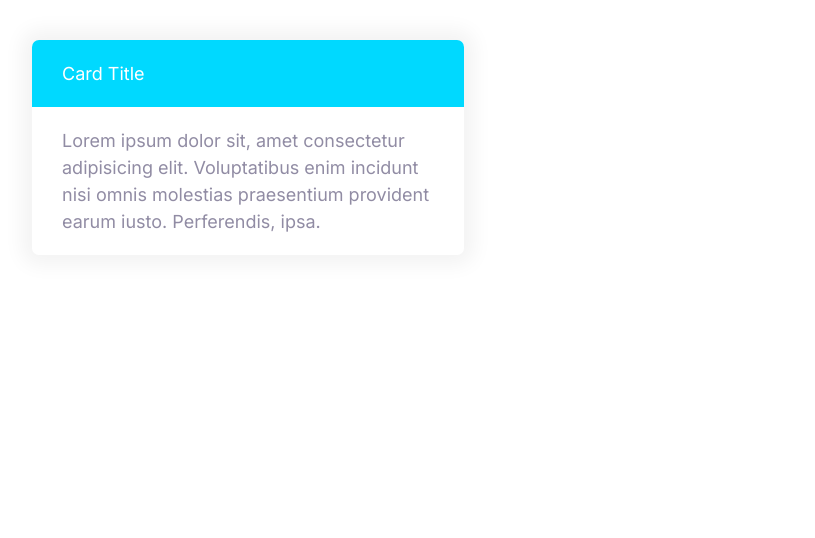
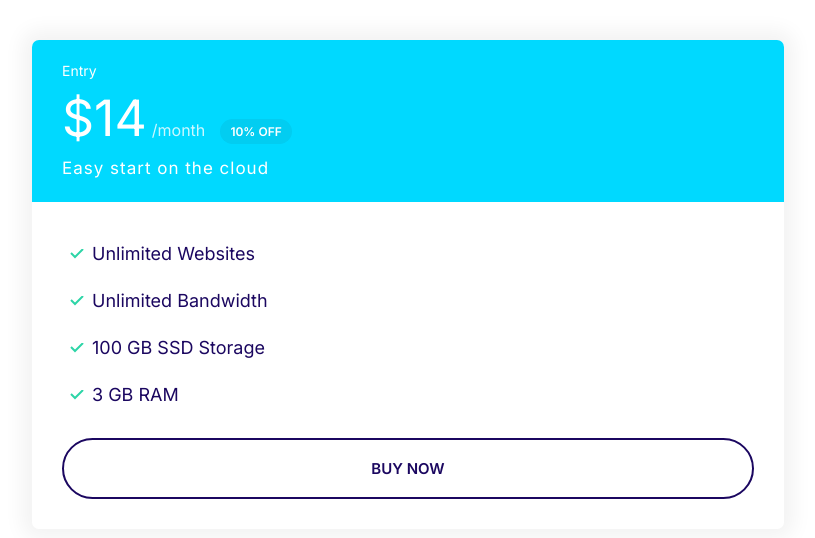
Before and after one commit to AlfaHun/moshify, a plain HTML site: page index.html in a window 1280 px wide. Shown: the whole page, without its empty margins (8-823 px from the left). Drawn offline with Linux system fonts and the light colour scheme.

Commit message:
Build plan component

```diff
--- a/css/styles.css
+++ b/css/styles.css
@@ -6,7 +6,6 @@
   --color-body: #918ca4;
   --color-border: #ccc;
   --border-radius: 30px;
-
 }
 
 *,
@@ -121,6 +120,7 @@ a {
 
 .badge--small {
   font-size: 1.6rem;
+  padding: 0.5rem 1rem;
 }
 
 @media screen and (min-width: 1024px) {
@@ -294,7 +294,8 @@ a {
   overflow: hidden;
 }
 
-.card__header, .card__body {
+.card__header,
+.card__body {
   padding: 2rem 3rem;
 }
 
@@ -307,3 +308,56 @@ a {
   background-color: var(--color-secondary);
   color: white;
 }
+
+/* Plans */
+
+.plan__name {
+  color: #fff;
+  margin: 0;
+  font-weight: 500;
+  font-size: 2.5rem;
+}
+
+.plan__price {
+  font-size: 6rem;
+}
+
+.plan__billing-cycle {
+  font-size: 2.4rem;
+  font-weight: 300;
+  opacity: 0.8;
+  margin-right: 1rem;
+}
+
+.card--secondary .badge--secondary {
+  background-color: #02cdf1;
+}
+
+.plan__description {
+  font-size: 2rem;
+  font-weight: 300;
+  letter-spacing: 1px;
+  display: block;
+}
+
+.plan .list__item {
+  margin-bottom: 2rem;
+}
+
+@media screen and (min-width: 1024px) {
+  .plan__name {
+    font-size: 1.4rem;
+  }
+
+  .plan__price {
+    font-size: 5rem;
+  }
+
+  .plan__billing-cycle {
+    font-size: 1.6rem;
+  }
+
+  .plan__description {
+    font-size: 1.7rem;
+  }
+}
--- a/index.html
+++ b/index.html
@@ -12,13 +12,25 @@
     <link rel="stylesheet" href="css/styles.css" />
   </head>
   <body>
-    <div style="width: 40%;padding: 4rem;">
-      <div class="card card--secondary">
-        <header class="card__header">Card Title</header>
-        <div class="card__body">
-          Lorem ipsum dolor sit, amet consectetur adipisicing elit. Voluptatibus
-          enim incidunt nisi omnis molestias praesentium provident earum iusto.
-          Perferendis, ipsa.
+    <div style="width: 65%; padding: 4rem">
+      <div class="plan">
+        <div class="card card--secondary">
+          <header class="card__header">
+            <h3 class="plan__name">Entry</h3>
+            <span class="plan__price">$14</span>
+            <span class="plan__billing-cycle">/month</span>
+            <span class="badge badge--secondary badge--small">10% OFF</span>
+            <span class="plan__description">Easy start on the cloud</span>
+          </header>
+          <div class="card__body">
+            <ul class="list list--tick">
+              <li class="list__item">Unlimited Websites</li>
+              <li class="list__item">Unlimited Bandwidth</li>
+              <li class="list__item">100 GB SSD Storage</li>
+              <li class="list__item">3 GB RAM</li>
+            </ul>
+            <button class="btn btn--outline btn--block">Buy Now</button>
+          </div>
         </div>
       </div>
     </div>
```
Also changed, not shown: components/plan.html (added, +20 -0 lines).
